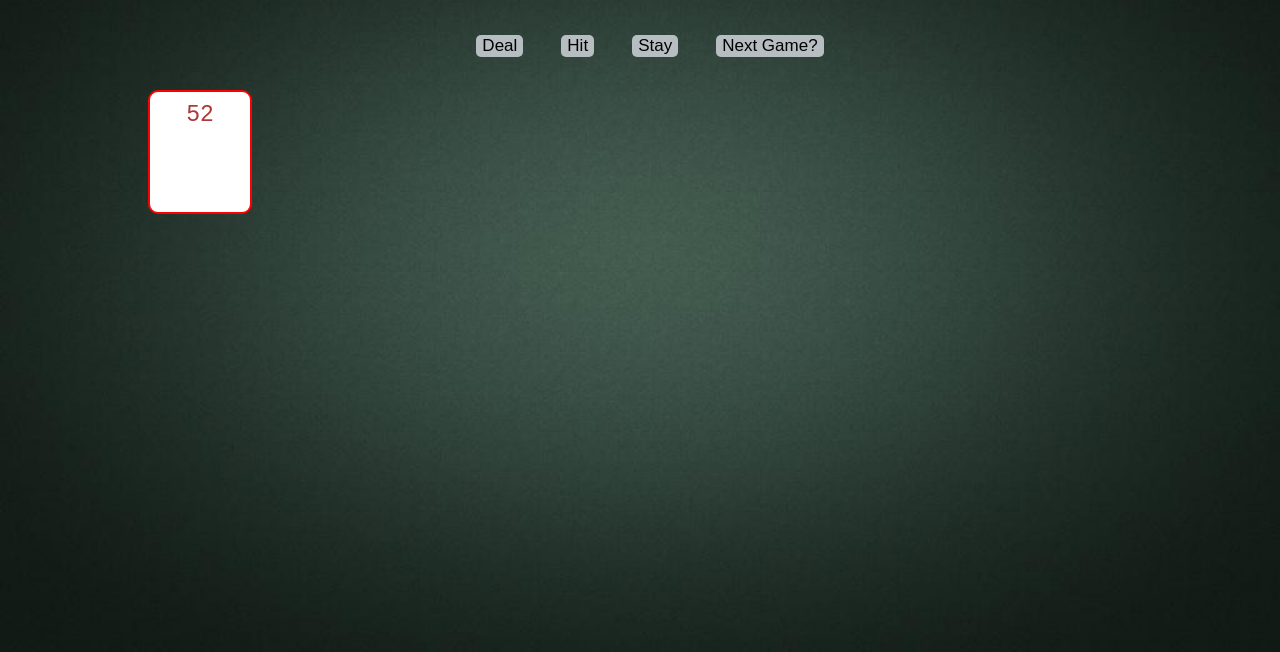
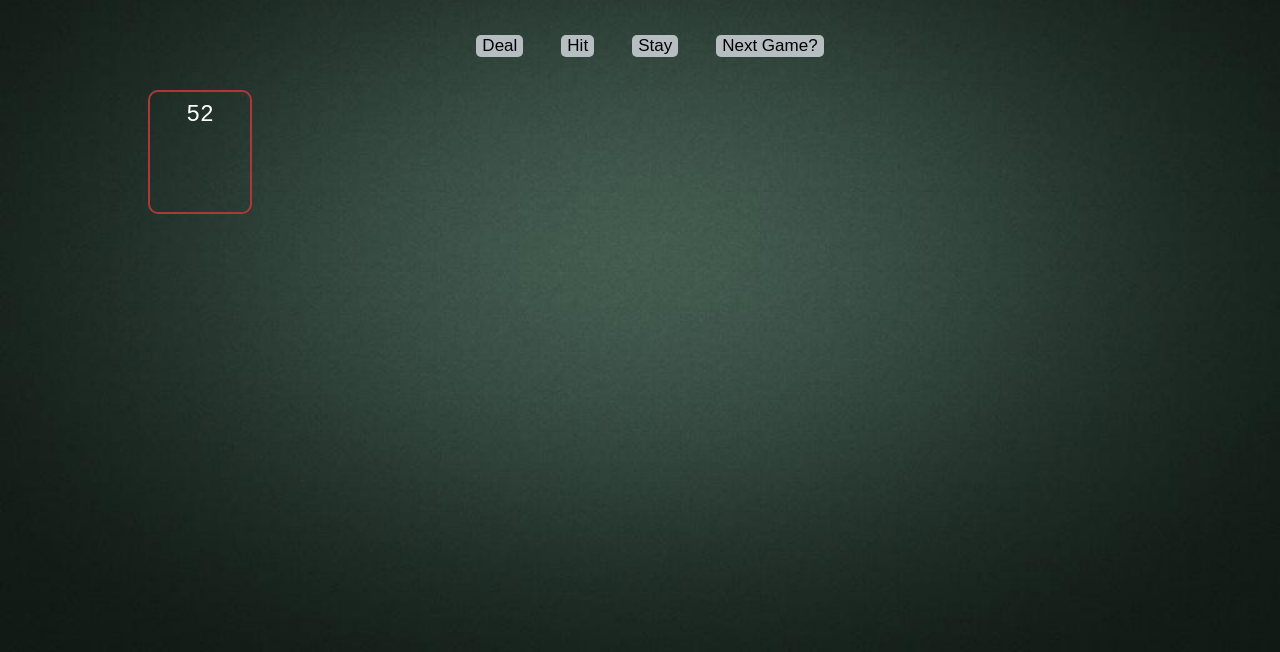
Before and after one commit to ooitskin/GA---Project-1-Game---BlackJack, a plain HTML site: page index2.html in a window 1280 px wide. Shown: the part 148-800 px from the top of the page. Drawn offline with nearby package versions, Linux system fonts and the light colour scheme; a web font is replaced by a local one.

Commit message:
CSS changes

```diff
--- a/css/style.css
+++ b/css/style.css
@@ -22,8 +22,8 @@ div {
   width: 80px;
   height: 100px;
   padding: 10px;
-  border: solid 2px red;
-  background-color: white;
+  border: solid 2px #AC3838;
+  background-color: transparent;
   display: inline-block;
   border-radius: 10px;
   font-size: 23px;
@@ -38,7 +38,7 @@ div {
 }
 
 .player {
-  color: red;
+  color: white;
   width: 600px;
   border: transparent;
   border-radius: 10px;
@@ -66,7 +66,7 @@ div {
 
 /* deck counter */
 .deck {
-  color: #AC3838;
+  color: white;
   width: 200px;
   float: left;
   margin: 0 auto;
```
